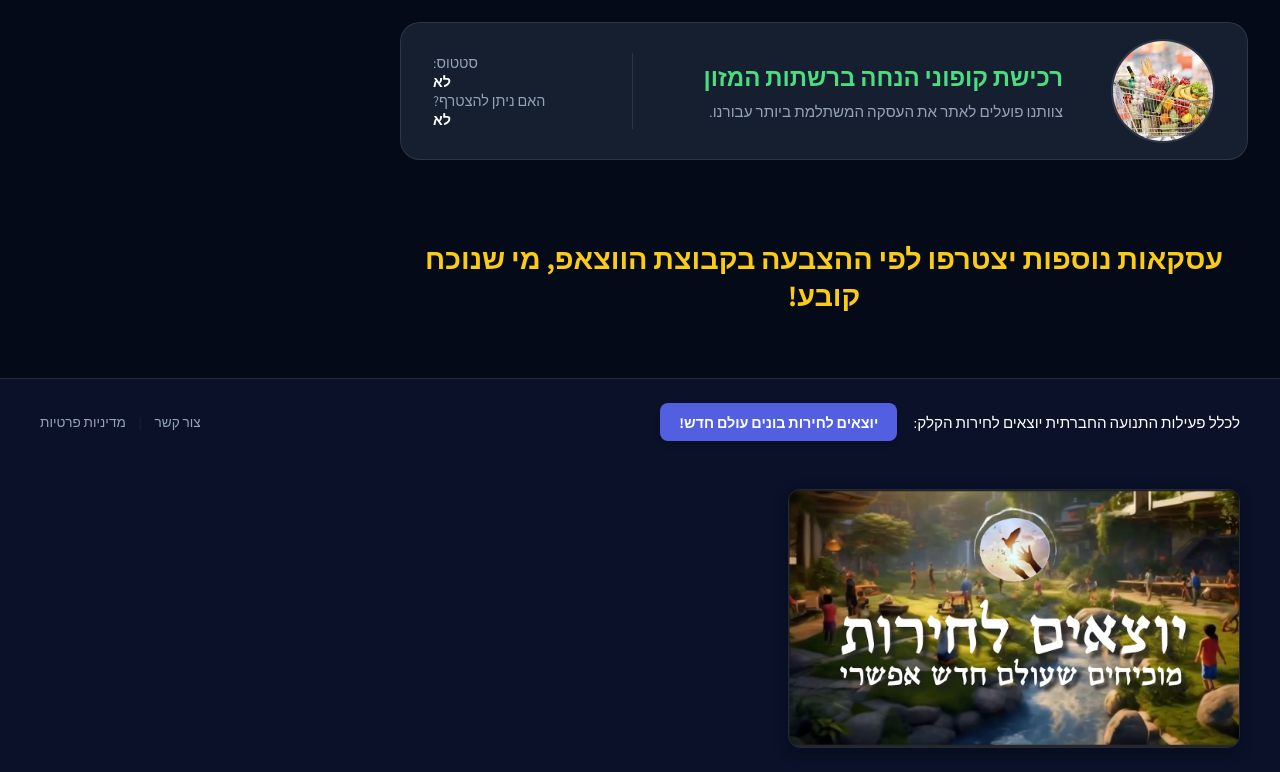
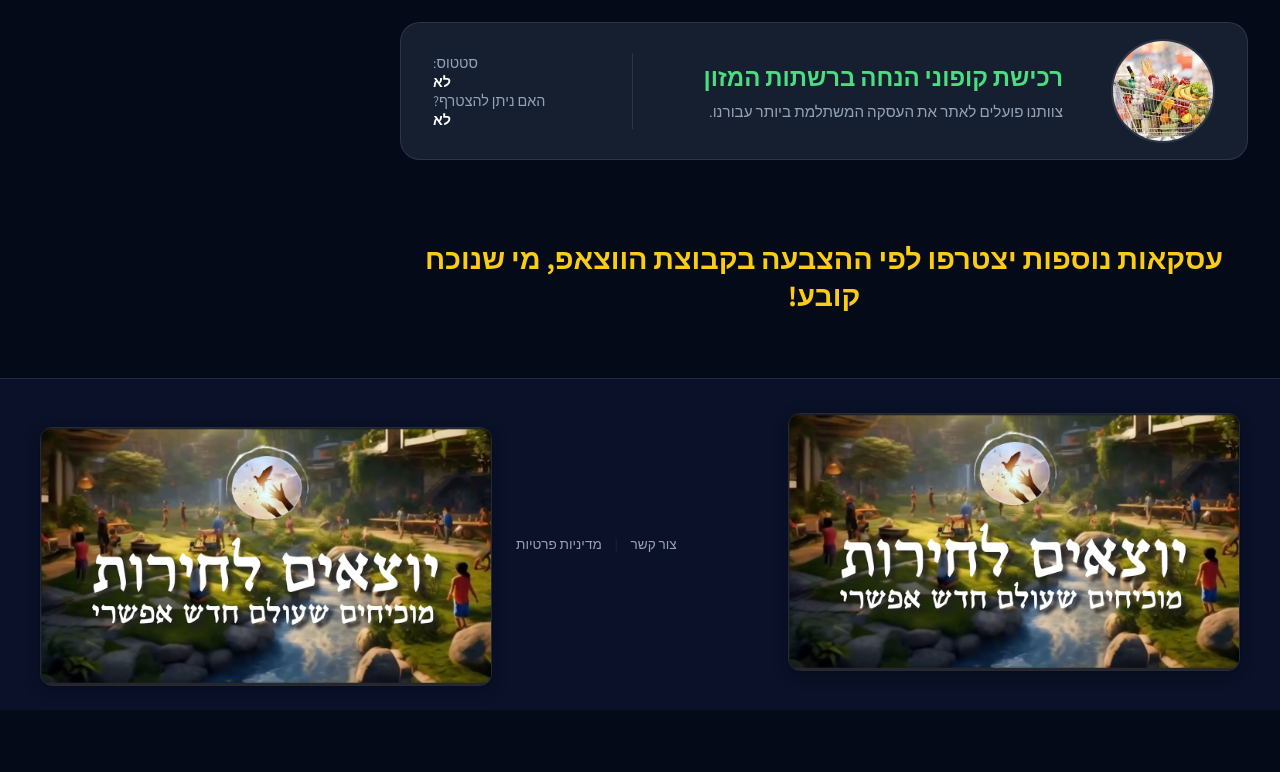
Before and after one commit to gofreeil/purchasing_groups, a SvelteKit app: page / in a window 1280 px wide. Shown: the part 2392-3164 px from the top of the page. After the commit the page ends 3102 px from the top, so only its background shows below. Built offline with nearby package versions, Linux system fonts and the light colour scheme; no server answers.

Commit message:
טיפש

```diff
--- a/src/routes/+layout.svelte
+++ b/src/routes/+layout.svelte
@@ -238,16 +238,17 @@
 	<!-- Footer -->
 	<footer class="main-footer">
 		<div class="footer-container">
-			<div class="footer-top">
-				<span>{$t.footer.clickForActivity}</span>
-				<a
-					href="https://www.melecshop.com/"
-					target="_blank"
-					class="liberty-link"
-				>
-					{$t.footer.libertyLink}
-				</a>
-			</div>
+			<a
+				href="https://www.melecshop.com/"
+				target="_blank"
+				class="footer-banner-link"
+			>
+				<img
+					src="/assets/יוצאים לחירות תמונה ויקיפדיה.png"
+					alt="יוצאים לחירות"
+					class="footer-banner-img"
+				/>
+			</a>
 
 			<div class="footer-links">
 				<a href="mailto:freedomhasbegun@gmail.com"
```
